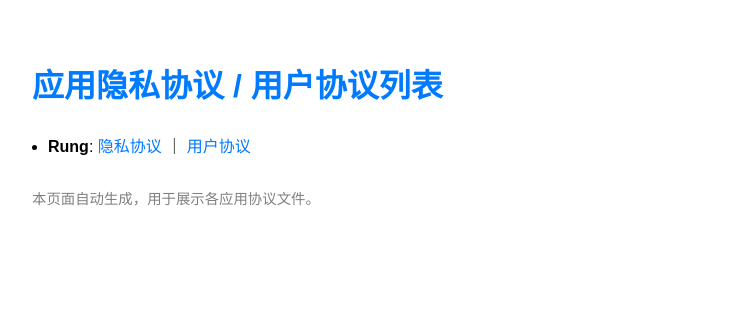
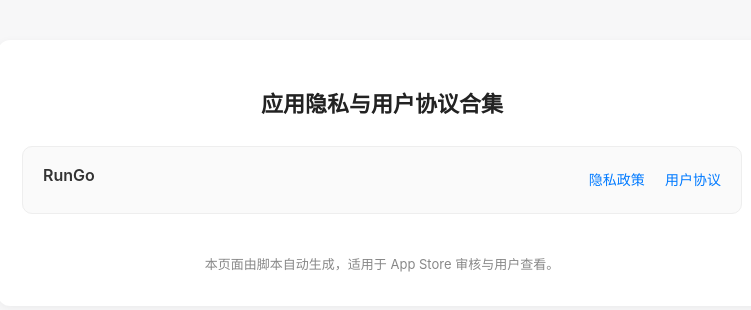
Before and after one commit to amliubo/app-policies, a plain HTML site: page index.html in a window 1280 px wide. Shown: the whole page, without its empty margins (258-1009 px from the left). Drawn offline with Linux system fonts and the light colour scheme.

Commit message:
[更新] INDEX样式

```diff
--- a/index.html
+++ b/index.html
@@ -2,21 +2,99 @@
 <html lang="zh">
 <head>
   <meta charset="UTF-8">
-        <title>隐私与用户协议合集</title>
+  <title>RunGo 协议合集</title>
   <meta name="viewport" content="width=device-width, initial-scale=1.0">
   <style>
-            body { font-family: sans-serif; padding: 40px; max-width: 700px; margin: auto; line-height: 1.6; }
-            h1 { color: #007AFF; }
-            ul { padding-left: 1em; }
-            a { text-decoration: none; color: #007AFF; }
-            li { margin-bottom: 1em; }
+    body {
+      font-family: -apple-system, BlinkMacSystemFont, "Segoe UI", Roboto, Arial, sans-serif;
+      margin: 0;
+      padding: 0;
+      background-color: #f7f7f8;
+      color: #333;
+      font-size: 15px;
+      line-height: 1.6;
+    }
+
+    .container {
+      max-width: 720px;
+      margin: 40px auto;
+      background: #fff;
+      padding: 32px 24px;
+      border-radius: 12px;
+      box-shadow: 0 2px 8px rgba(0, 0, 0, 0.05);
+    }
+
+    h1 {
+      font-size: 22px;
+      color: #222;
+      margin-bottom: 24px;
+      text-align: center;
+    }
+
+    .app-entry {
+      margin-bottom: 20px;
+      padding: 16px 20px;
+      background: #fafafa;
+      border: 1px solid #eee;
+      border-radius: 10px;
+      display: flex;
+      justify-content: space-between;
+      align-items: center;
+      flex-wrap: wrap;
+    }
+
+    .app-name {
+      font-weight: 600;
+      font-size: 16px;
+      margin-bottom: 8px;
+    }
+
+    .links a {
+      margin-right: 16px;
+      color: #007aff;
+      text-decoration: none;
+      font-size: 14px;
+    }
+
+    .links a:last-child {
+      margin-right: 0;
+    }
+
+    .footer {
+      text-align: center;
+      margin-top: 40px;
+      font-size: 13px;
+      color: #888;
+    }
+
+    @media (max-width: 500px) {
+      .app-entry {
+        flex-direction: column;
+        align-items: flex-start;
+      }
+      .links {
+        margin-top: 6px;
+      }
+    }
   </style>
 </head>
 <body>
-        <h1>应用隐私协议 / 用户协议列表</h1>
-        <ul>
-            <li><strong>Rung</strong>: <a href="RunG-privacy.html">隐私协议</a> ｜ <a href="RunG-user-agreement.html">用户协议</a></li>
-  </ul>
-  <p style="margin-top: 2em; font-size: 0.9em; color: gray;">本页面自动生成，用于展示各应用协议文件。</p>
+  <div class="container">
+    <h1>应用隐私与用户协议合集</h1>
+
+    <div class="app-entry">
+      <div class="app-name">RunGo</div>
+      <div class="links">
+        <a href="rungo-privacy.html">隐私政策</a>
+        <a href="rungo-user-agreement.html">用户协议</a>
+      </div>
+    </div>
+
+    <!-- 可继续添加其他应用 -->
+
+    <div class="footer">
+      本页面由脚本自动生成，适用于 App Store 审核与用户查看。
+    </div>
+  </div>
 </body>
 </html>
```
Also changed, not shown: 1 other file. Lines whose indentation alone changed are shown as unchanged.
